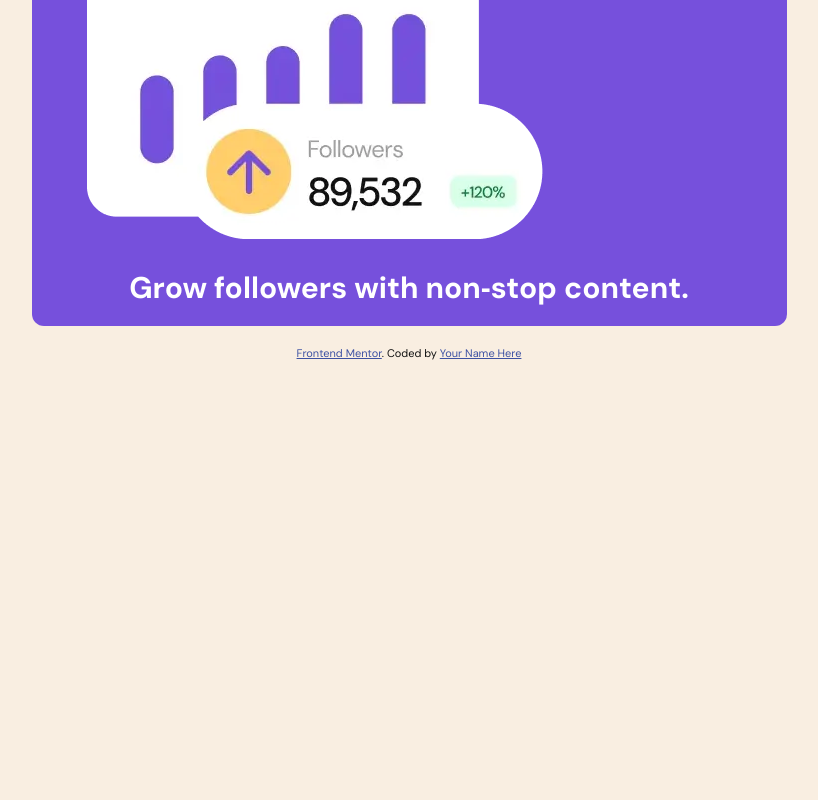
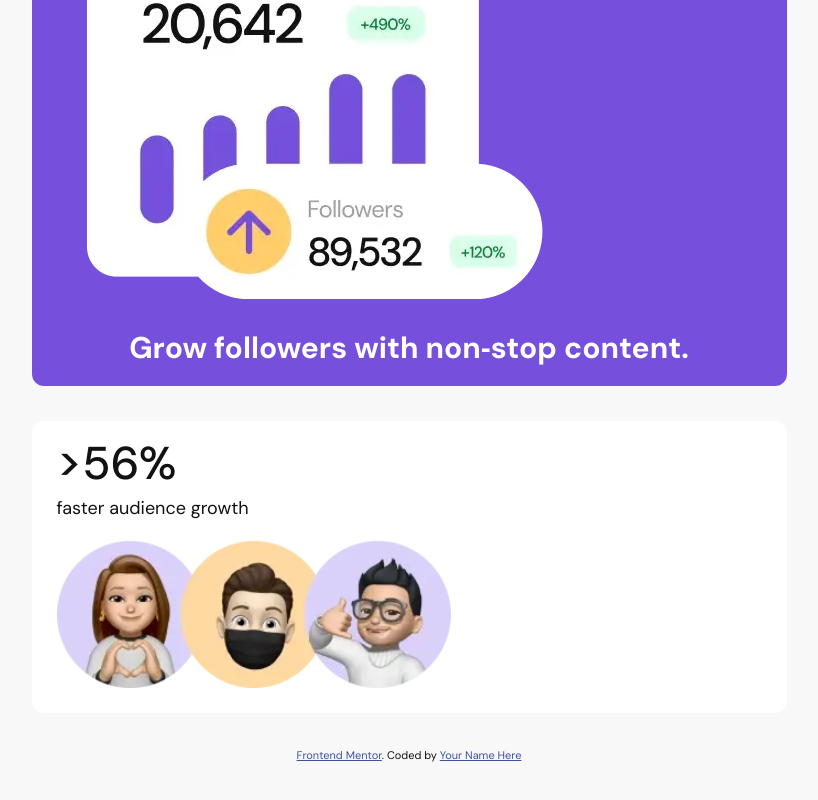
Before and after one commit to pkthunder87/bento-grid, a React (Vite) app: page / in a window 1280 px wide. Shown: the part 1937-2737 px from the top of the page, without its empty margins (231-1049 px from the left). Before the commit the page ends 2361 px from the top, so only its background shows below. Built offline with nearby package versions, Linux system fonts and the light colour scheme.

Commit message:
Feat: Add 6th grid item

```diff
--- a/src/App.jsx
+++ b/src/App.jsx
@@ -63,6 +63,17 @@ function App() {
           Grow followers with non&#8209;stop content.
         </h2>
       </GridItem>
+      <GridItem gridItemNum="6">
+        <h2 className="grid-item--6__title">
+          <span>&gt;</span>56%
+        </h2>
+        <p className="grid-item--6__text">faster audience growth</p>
+        <img
+          className="grid-item--6__img"
+          src={`${imgPrefix}audience-growth${imgSuffix}`}
+          alt=""
+        />
+      </GridItem>
       <Attribution />
     </AppLayout>
   );
--- a/src/sass/_base.scss
+++ b/src/sass/_base.scss
@@ -77,7 +77,7 @@ body {
   font-size: 1.8rem;
 
   color: hsl(var(--color-black));
-  background-color: hsl(var(--color-yellow-100));
+  background-color: rgba(128, 128, 128, 0.05);
 }
 
 /* Remove list styles */
--- a/src/sass/_components.scss
+++ b/src/sass/_components.scss
@@ -165,4 +165,32 @@
       line-height: 0.9em;
     }
   }
+
+  &--6 {
+    background-color: hsl(var(--color-white));
+    color: hsl(var(--color-black));
+    padding-inline: 2.5rem;
+    padding-block: 1rem;
+
+    &__title {
+      font-size: 4.6rem;
+      display: flex;
+      // justify-content: center;
+      align-items: center;
+      font-weight: 500;
+
+      span {
+        margin-block-end: 0.5rem;
+      }
+    }
+
+    &__text {
+      margin-block-end: 2rem;
+    }
+
+    &__img {
+      width: 56%;
+      margin-block-end: 1.5rem;
+    }
+  }
 }
--- a/src/sass/_layout.scss
+++ b/src/sass/_layout.scss
@@ -32,7 +32,7 @@
 .app-layout {
   display: flex;
   flex-direction: column;
-  gap: 2rem;
+  gap: 3.5rem;
   padding-inline: 5vw;
   padding-block: 8vh;
 }
```
